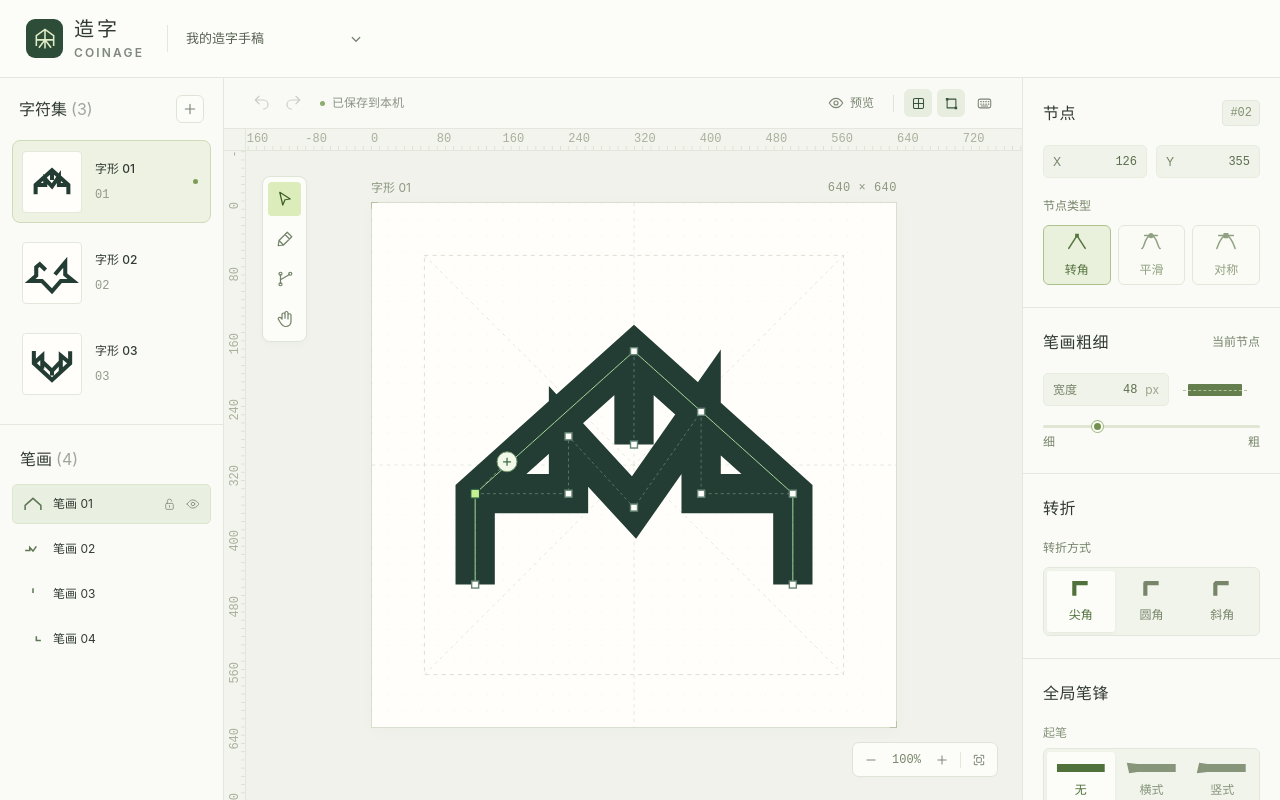
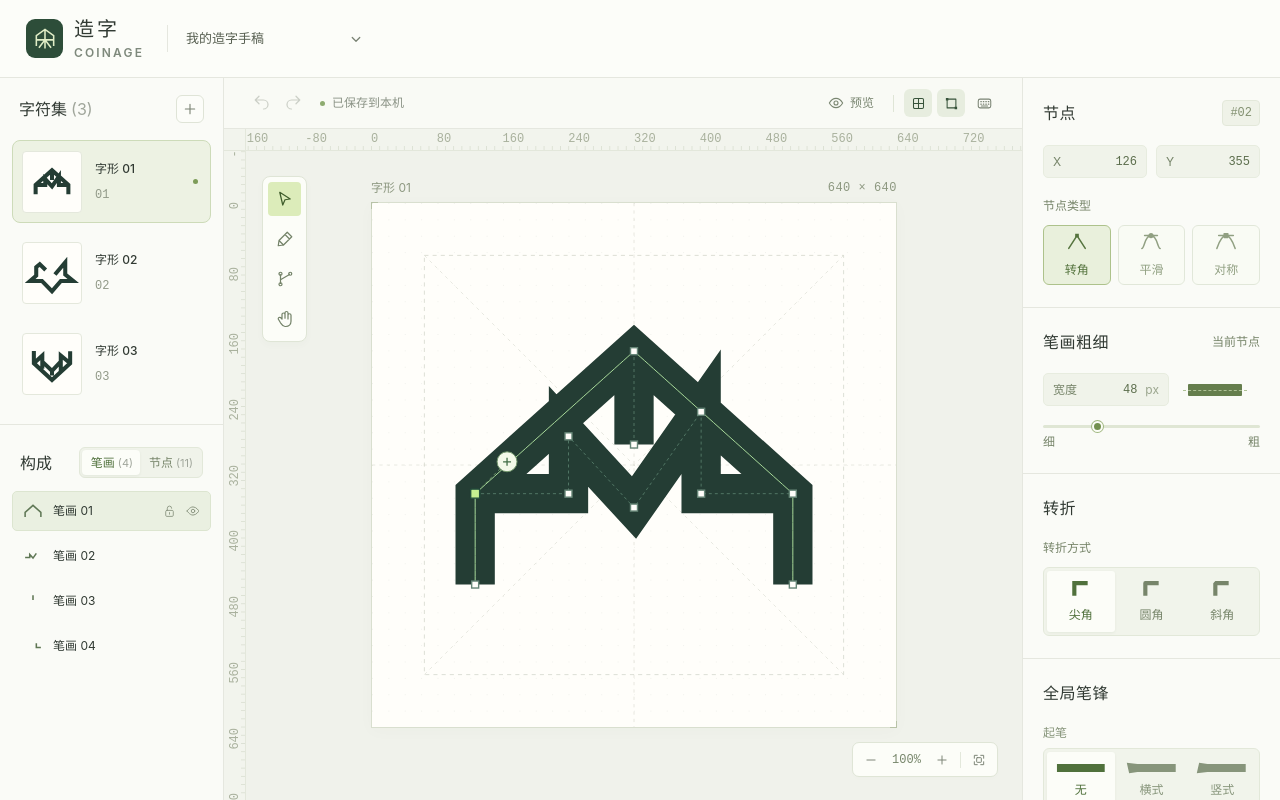
Before and after one commit to libudu/coinage, a React (Vite) app: page / in a window 1280 px wide. Built offline with nearby package versions, Linux system fonts and the light colour scheme.

Commit message:
feat: 添加构成视图切换并优化字符菜单宽度

```diff
--- a/src/app/App.tsx
+++ b/src/app/App.tsx
@@ -211,6 +211,7 @@ export default function App() {
           doc={doc}
           glyph={glyph}
           strokeId={strokeId}
+          nodeIds={nodeIds}
           select={select}
           switchGlyph={switchGlyph}
           openGlyphContextMenu={(id, position) => {
--- a/src/features/editor/AddGlyphMenu.tsx
+++ b/src/features/editor/AddGlyphMenu.tsx
@@ -73,7 +73,7 @@ export function AddGlyphMenu({ addGlyph, importGlyph }: Props) {
           id={menuId}
           role="menu"
           aria-label="新建字符"
-          className="w-[184px] p-[5px] bg-[#fcfdf9] border [border-style:solid] border-[#dfe3d7] rounded-[7px]
+          className="w-max whitespace-nowrap p-[5px] bg-[#fcfdf9] border [border-style:solid] border-[#dfe3d7] rounded-[7px]
             shadow-[0_8px_28px_#203d2226,_0_2px_6px_#203d2212] text-[12px] font-normal
             [&>button]:flex [&>button]:items-center [&>button]:gap-[9px] [&>button]:w-full [&>button]:h-[34px]
             [&>button]:px-[9px] [&>button]:rounded-[4px] [&>button]:text-left [&>button]:text-[#53674b]
--- a/src/features/editor/GlyphSidebar.tsx
+++ b/src/features/editor/GlyphSidebar.tsx
@@ -1,6 +1,8 @@
+import { useState } from "react";
 import { centerPath } from "../../core/geometry";
 import type { Glyph, Point } from "../../core/model";
 import { Icon } from "../../shared/components/Icon";
+import { segmentedStateClasses } from "../../shared/components/controls";
 import type { useProject } from "../project/useProject";
 import { GlyphPreview } from "./GlyphPreview";
 import { AddGlyphMenu } from "./AddGlyphMenu";
@@ -9,6 +11,7 @@ type Props = {
   doc: ReturnType<typeof useProject>;
   glyph: Glyph;
   strokeId: string | null;
+  nodeIds: string[];
   select: (node: string | null, stroke?: string | null) => void;
   switchGlyph: (id: string) => void;
   openGlyphContextMenu: (id: string, position: Point) => void;
@@ -20,6 +23,7 @@ export function GlyphSidebar({
   doc,
   glyph,
   strokeId,
+  nodeIds,
   select,
   switchGlyph,
   openGlyphContextMenu,
@@ -27,6 +31,8 @@ export function GlyphSidebar({
   importGlyph,
 }: Props) {
   const { project, update } = doc;
+  const [compositionView, setCompositionView] = useState<"strokes" | "nodes">("strokes");
+  const nodes = Object.values(glyph.nodes);
   return (
     <aside className="left-panel bg-[var(--panel)] min-h-0 flex flex-col border-r [border-right-style:solid] border-r-[var(--border)]">
       <div className="panel-tabs h-[62px] flex items-center justify-between py-0 px-[19px] shrink-0 text-[12px]
@@ -76,14 +82,43 @@ export function GlyphSidebar({
       <div className="layers-section border-t [border-top-style:solid] border-t-[var(--border)] pt-[22px] px-[12px] pb-[12px]
         min-h-0 flex-1 flex flex-col [&>.section-heading]:py-0 [&>.section-heading]:px-[8px]
         [&>.section-heading]:mb-[13px] laptop:pl-[9px] laptop:pr-[9px] compact:pt-[16px] compact:px-[6px]
-        compact:pb-[8px] compact:[&>.section-heading]:py-0 compact:[&>.section-heading]:px-[4px]">
-        <div className="section-heading mb-[19px]">
-          <h3 className="m-0 whitespace-nowrap font-semibold">
-            笔画{" "}<span className="text-[#a0a69b] font-normal">({glyph.strokes.length})</span>
+        compact:pb-[8px] compact:[&>.section-heading]:py-0 compact:[&>.section-heading]:px-0">
+        <div className="section-heading flex items-center justify-between gap-[4px] shrink-0 mb-[19px]">
+          <h3 className="m-0 whitespace-nowrap font-semibold laptop:text-[14px] compact:text-[12px]">
+            构成
           </h3>
+          <div
+            className={`segmented flex shrink-0 border border-solid border-[#e2e8d9] rounded-[6px] bg-[#f0f3ea] p-[2px]
+              [&>button]:h-[25px] [&>button]:px-[7px] [&>button]:rounded-[4px] [&>button]:text-[12px]
+              laptop:[&>button]:px-[3px]
+              [&>button]:text-[#77856a] [&>button]:whitespace-nowrap compact:[&>button]:w-[15px]
+              compact:[&>button]:px-0 compact:[&>button]:grid compact:[&>button]:place-items-center ${segmentedStateClasses}`}
+            role="group"
+            aria-label="构成视图"
+          >
+            {([
+              { value: "strokes", label: "笔画", icon: "pen", count: glyph.strokes.length },
+              { value: "nodes", label: "节点", icon: "node", count: nodes.length },
+            ] as const).map((item) => (
+              <button
+                key={item.value}
+                type="button"
+                className={compositionView === item.value ? "active" : ""}
+                aria-label={item.label}
+                aria-pressed={compositionView === item.value}
+                title={`${item.label} (${item.count})`}
+                onClick={() => setCompositionView(item.value)}
+              >
+                <span className="pl-[2px] compact:hidden">
+                  {item.label}<span className="ml-[3px] text-[11px] text-[#a0a69b] font-normal laptop:text-[10px] tablet:hidden">({item.count})</span>
+                </span>
+                <span className="hidden compact:block"><Icon name={item.icon} size={12} /></span>
+              </button>
+            ))}
+          </div>
         </div>
-        <div className="layer-list flex-1 overflow-auto min-h-0">
-          {glyph.strokes.map((s, i) => (
+        <div key={compositionView} className="layer-list flex-1 overflow-auto min-h-0" aria-label={compositionView === "strokes" ? "笔画列表" : "节点列表"}>
+          {compositionView === "strokes" && glyph.strokes.map((s, i) => (
             <div
               key={s.id}
               className={`layer-row ${strokeId === s.id ? "selected" : ""} ${!s.visible ? "muted" : ""} flex items-center h-[40px]
@@ -138,9 +173,33 @@ export function GlyphSidebar({
               </button>
             </div>
           ))}
-          {!glyph.strokes.length && (
+          {compositionView === "nodes" && nodes.map((node, index) => (
+            <button
+              key={node.id}
+              type="button"
+              className={`node-row ${nodeIds.includes(node.id) ? "selected" : ""} flex items-center gap-[7px] w-full h-[40px]
+                border border-solid border-transparent rounded-[5px] mb-[5px] px-[7px] text-left text-[12px]
+                tablet:px-[3px] compact:gap-[3px] compact:px-0 compact:h-[34px]
+                [&.selected]:bg-[#eaf0e1] [&.selected]:border-[#dce5d0] hover:bg-[#eef2e8]`}
+              aria-pressed={nodeIds.includes(node.id)}
+              title={`节点 ${String(index + 1).padStart(2, "0")} · X ${Math.round(node.x)} / Y ${Math.round(node.y)}`}
+              onClick={() => {
+                const stroke = glyph.strokes.find((s) => s.id === strokeId && s.nodes.includes(node.id))
+                  ?? glyph.strokes.find((s) => s.visible && s.nodes.includes(node.id))
+                  ?? glyph.strokes.find((s) => s.nodes.includes(node.id));
+                select(node.id, stroke?.id ?? null);
+              }}
+            >
+              <span className="text-[#5f7755] shrink-0"><Icon name={node.mode} size={18} /></span>
+              <span className="min-w-0 truncate">节点 {String(index + 1).padStart(2, "0")}</span>
+              <small className="ml-auto text-[11px] text-[#929a89] font-mono whitespace-nowrap laptop:hidden">
+                {Math.round(node.x)}, {Math.round(node.y)}
+              </small>
+            </button>
+          ))}
+          {!(compositionView === "strokes" ? glyph.strokes.length : nodes.length) && (
             <div className="empty-layer flex items-center justify-center h-full text-[12px] text-[#afb4aa]">
-              暂无笔画
+              {compositionView === "strokes" ? "暂无笔画" : "暂无节点"}
             </div>
           )}
         </div>
```
